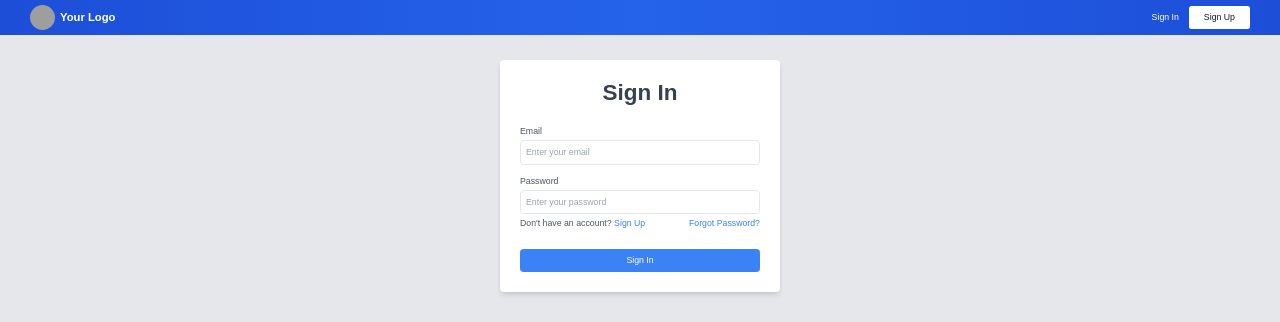
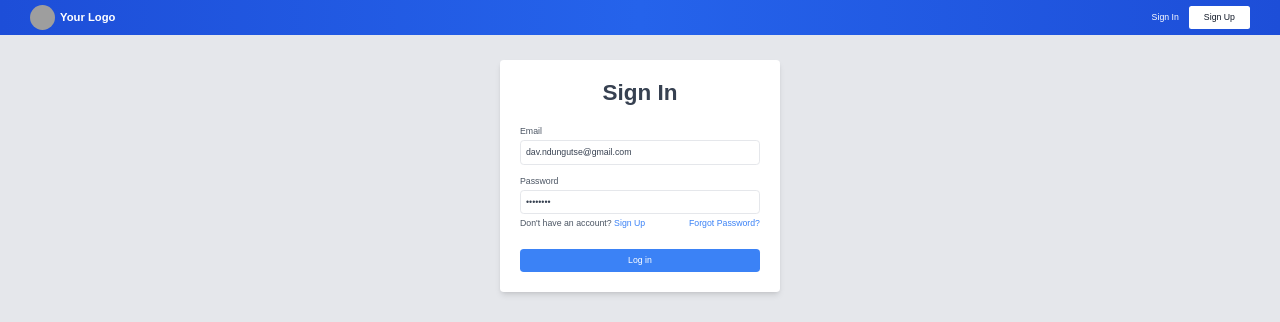
Before and after one commit to ericndungutse/trade-center-fn, a React (Vite) app: page /signin in a window 1280 px wide. Shown: the top 322 px of the page. Built offline with nearby package versions, Linux system fonts and the light colour scheme; grey boxes are pictures that could not be loaded.

Commit message:
connect signiForm to backend

```diff
--- a/package.json
+++ b/package.json
@@ -10,6 +10,7 @@
     "preview": "vite preview"
   },
   "dependencies": {
+    "axios": "^1.6.7",
     "react": "^18.2.0",
     "react-dom": "^18.2.0",
     "react-router-dom": "^6.21.3"
--- a/src/components/SigninForm.jsx
+++ b/src/components/SigninForm.jsx
@@ -1,10 +1,44 @@
 // src/components/SignIn.js
-import React from 'react';
-import { Link } from 'react-router-dom';
+import axios from 'axios';
+import React, { useState } from 'react';
 
 const SignInForm = () => {
+  const [email, setEmail] = useState('dav.ndungutse@gmail.com');
+  const [password, setPassword] = useState('12345678');
+  const [error, setError] = useState('');
+  const [isLoggingIn, setIsLoggingIn] = useState(false);
+
+  async function handleSubmit(e) {
+    e.preventDefault();
+    if (!email || !password) return;
+    setIsLoggingIn(true);
+
+    try {
+      setError('');
+      const credentials = { email, password };
+      const res = await axios.post(
+        'https://trade-center.onrender.com/api/v1/auth/sign-in',
+        {
+          ...credentials,
+        }
+      );
+
+      const data = res.data;
+      console.log(data);
+    } catch (error) {
+      setError(error.response.data.message);
+    } finally {
+      setIsLoggingIn(false);
+    }
+  }
   return (
-    <form>
+    <form onSubmit={handleSubmit}>
+      {error && (
+        <div className='bg-red-200 border-l-4 border-red-700 p-4 mb-4'>
+          <p className='text-red-900'>{error}</p>
+        </div>
+      )}
+
       <div className='mb-4'>
         <label
           htmlFor='email'
@@ -17,6 +51,9 @@ const SignInForm = () => {
           id='email'
           name='email'
           className='mt-1 p-2 w-full border rounded-md'
+          value={email}
+          disabled={isLoggingIn}
+          onChange={(e) => setEmail(e.target.value)}
           placeholder='Enter your email'
         />
       </div>
@@ -32,6 +69,10 @@ const SignInForm = () => {
           id='password'
           name='password'
           className='mt-1 p-2 w-full border rounded-md'
+          autoComplete='current-password'
+          value={password}
+          disabled={isLoggingIn}
+          onChange={(e) => setPassword(e.target.value)}
           placeholder='Enter your password'
         />
       </div>
@@ -39,21 +80,20 @@ const SignInForm = () => {
       <div className='flex justify-between mb-8'>
         <p className='text-gray-600'>
           Don't have an account?{' '}
-          <Link to='/signup' className='text-blue-500 hover:underline'>
-            Sign Up
-          </Link>
+          <button className='text-blue-500 hover:underline'>Sign Up</button>
         </p>
 
-        <a href='#' className='text-blue-500 hover:underline'>
+        <button className='text-blue-500 hover:underline'>
           Forgot Password?
-        </a>
+        </button>
       </div>
 
       <button
         type='submit'
-        className='bg-blue-500 w-full text-white py-2 px-4 rounded-md hover:bg-blue-700 focus:outline-none focus:ring focus:border-purple-700'
+        disabled={isLoggingIn}
+        className='bg-blue-500 w-full text-white py-2 px-4 rounded-md hover:bg-blue-700 focus:outline-none focus:ring focus:border-purple-700 disabled:opacity-40'
       >
-        Sign In
+        {!isLoggingIn ? 'Log in' : 'Wait...'}
       </button>
     </form>
   );
```
Also changed, not shown: 1 other file (tests, documents, lock files or other folders).
